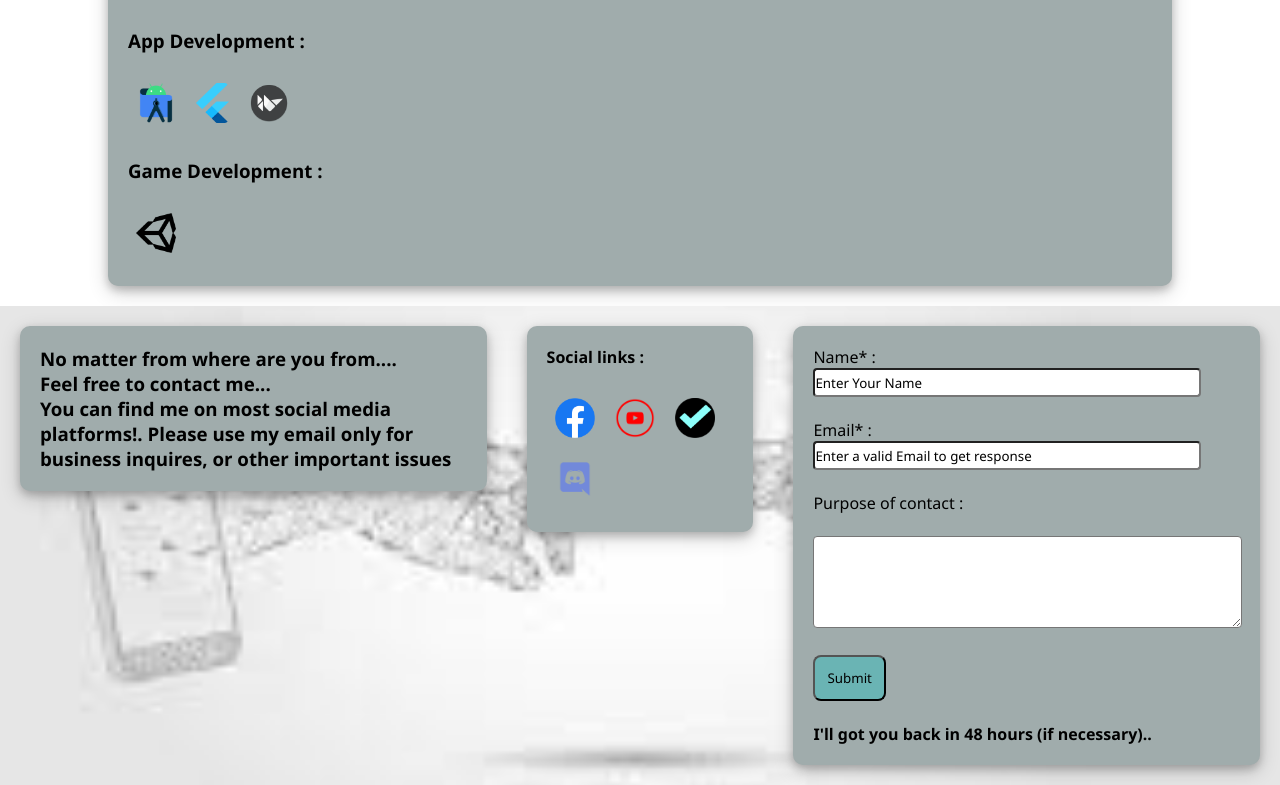
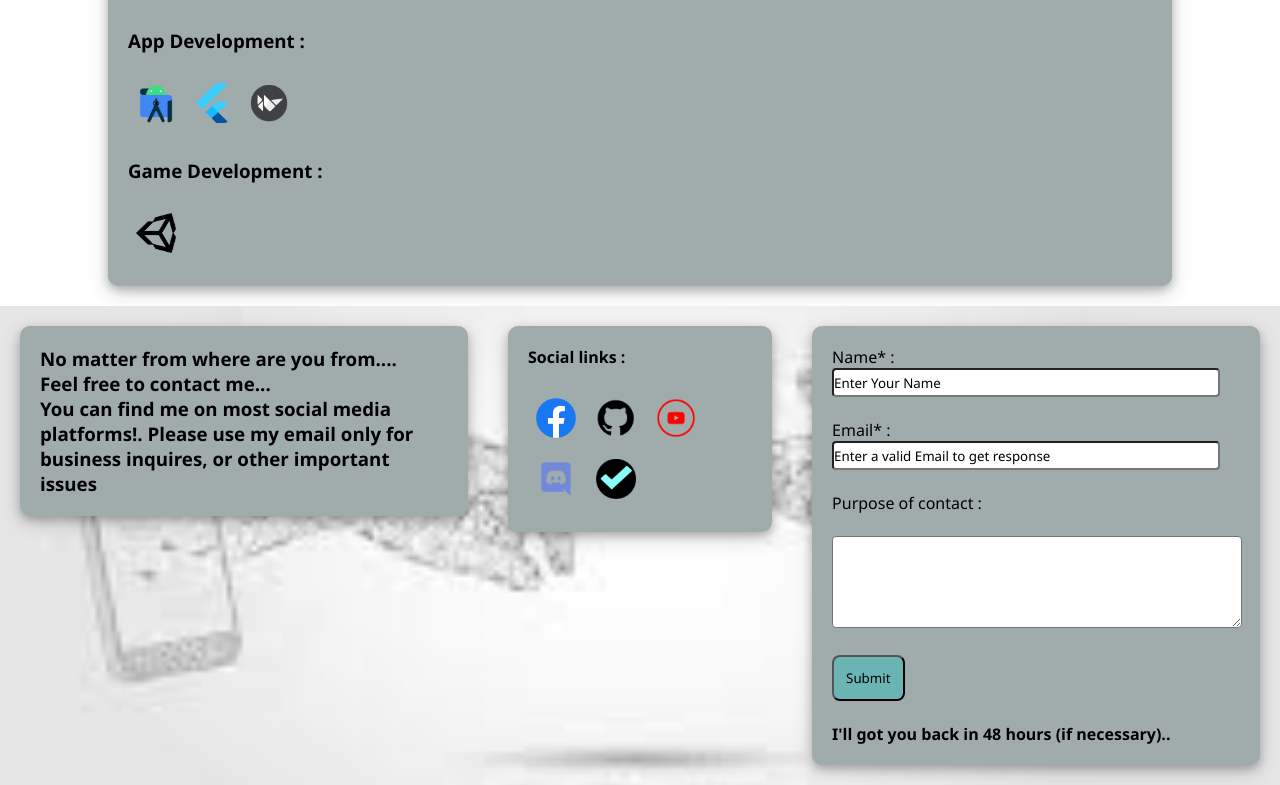
Before and after one commit to SandipLow/cdek.github.io, a plain HTML site: page docs/index.html in a window 1280 px wide. Shown: the part 1624-2409 px from the top of the page. Drawn offline with Linux system fonts and the light colour scheme.

Commit message:
Github profile added

```diff
--- a/docs/index.html
+++ b/docs/index.html
@@ -116,10 +116,11 @@
             <a href=""><h4>Social links :</h4></a><br>
             <!-- <a href=""><img src="./images/whatsapp.png" alt="WA" class="pr-icon"></a> -->
             <a href="https://facebook.com/asad.ion.5"><img src="./images/facebook.png" alt="FB" class="pr-icon"></a>
+            <a href="https://github.com/SandipLow"><img src="./images/github.png" alt="github" class="pr-icon"></a>
             <!-- <a href=""><img src="./images/gmail.png" alt="Mail" class="pr-icon"></a> -->
             <a href="https://youtube.com/channel/UC6DAOimMnTUCpPQ2_-7RtZg"><img src="./images/youtube.png" alt="YT" class="pr-icon"></a>
+            <a href="https://discordapp.com/users/Sandip#3032"><img src="./images/discord.png" alt="discord" class="pr-icon"></a>
             <a href="/CDEK"><img src="./images/cdek.png" alt="CDEK" class="pr-icon"></a>
-            <a href="https://discordapp.com/users/Sandip#3032"><img src="./images/discord.png" alt="discord" class="pr-icon"></a>
         </div>
         <div class="d1">
             <form id="contact-request-form" action="submit">
```
Also changed, not shown: docs/images/github.png (added).
